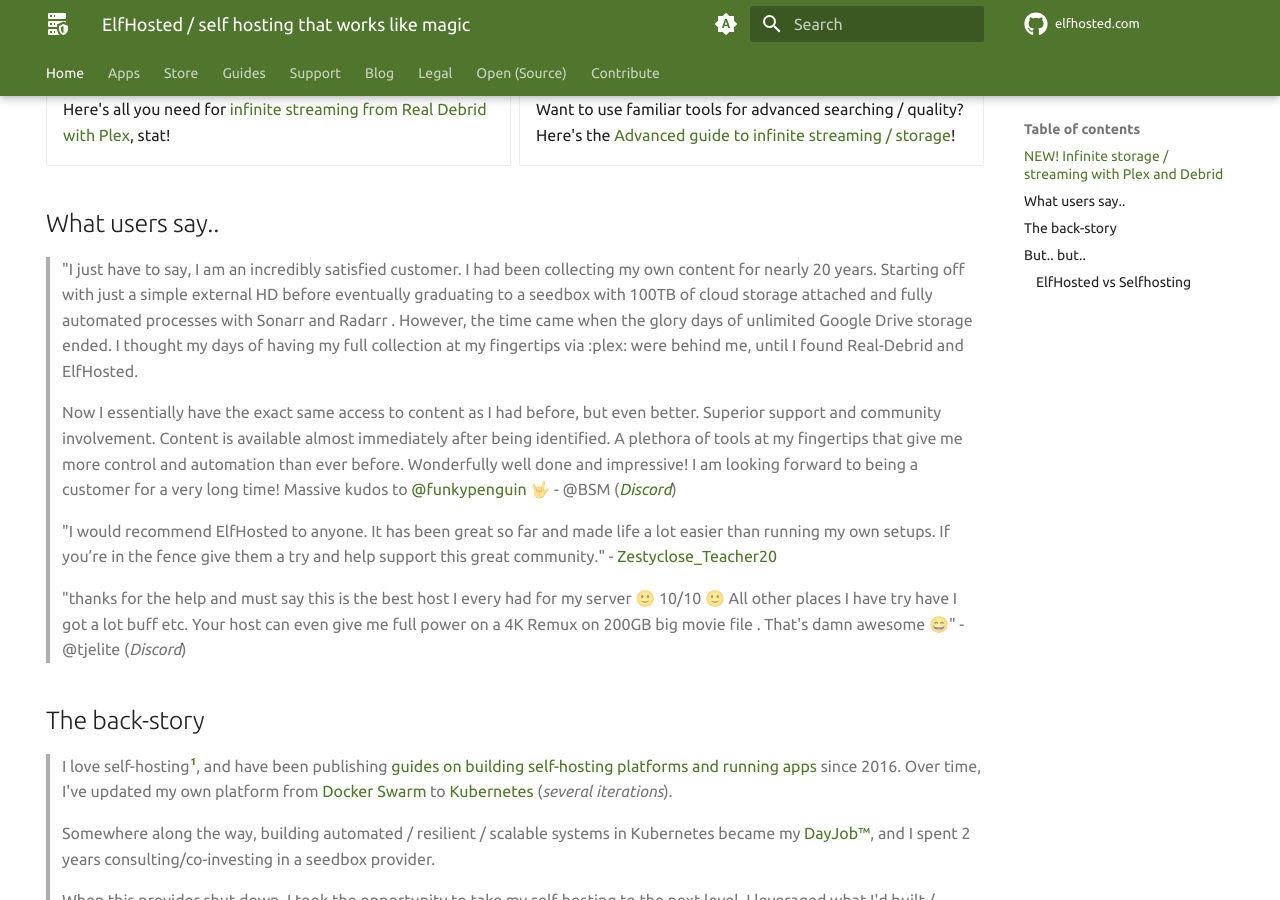
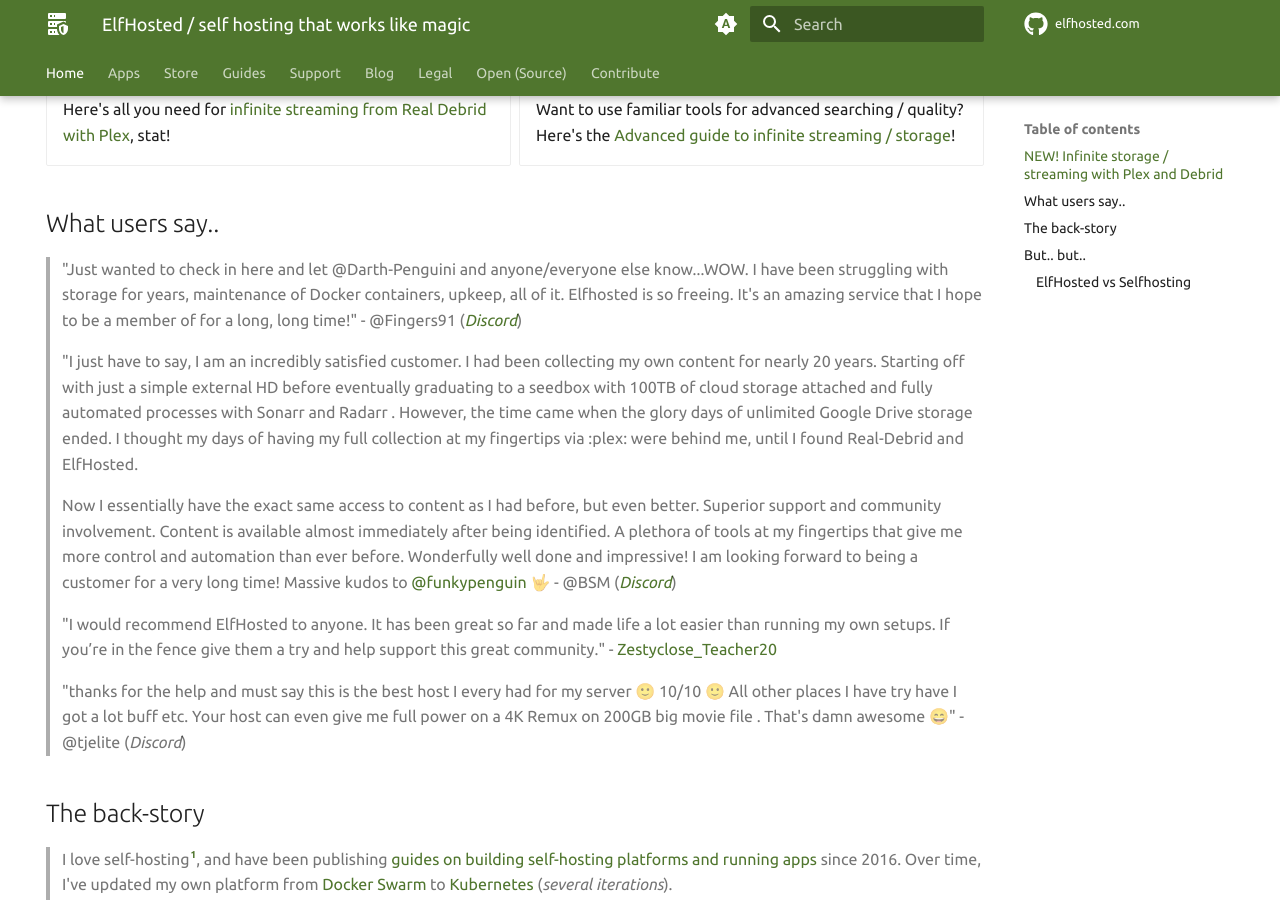
Before and after one commit to elfhosted/elfhosted.com, an MkDocs documentation site: the page built from docs/index.md, in a window 1280 px wide and 900 px high, scrolled down 745 px. Built offline with MkDocs 1.6.1 and Material for MkDocs 9.7.7, drawn with Linux system fonts in a browser that asks for light colours; emoji names are drawn with the system emoji font; a script that is not in the unit is left out; plug-ins that fetch from the network failed and are left out; comment, search, counter and statistics services are not loaded.

Commit message:
Add testimonial
Signed-off-by: David Young <davidy@funkypenguin.co.nz>

```diff
--- a/docs/index.md
+++ b/docs/index.md
@@ -48,6 +48,8 @@ Recently (2024), a selection of our apps used to integrate media streaming (Plex
 
 ## What users say..
 
+> "Just wanted to check in here and let \@Darth-Penguini and anyone/everyone else know...WOW. I have been struggling with storage for years, maintenance of Docker containers, upkeep, all of it. Elfhosted is so freeing. It's an amazing service that I hope to be a member of for a long, long time!"  - \@Fingers91 (*[Discord](https://discord.com/channels/396055506072109067/1118645576884572303/1233758587835383908)*)
+
 > "I just have to say, I am an incredibly satisfied customer. I had been collecting my own content for nearly 20 years. Starting off with just a simple external HD before eventually graduating to a seedbox with 100TB of cloud storage attached and fully automated processes with Sonarr and Radarr . However, the time came when the glory days of unlimited Google Drive storage ended. I thought my days of having my full collection at my fingertips via :plex: were behind me, until I found Real-Debrid and ElfHosted.
 >
 > Now I essentially have the exact same access to content as I had before, but even better. Superior support and community involvement. Content is available almost immediately after being identified. A plethora of tools at my fingertips that give me more control and automation than ever before. Wonderfully well done and impressive! I am looking forward to being a customer for a very long time! Massive kudos to @funkypenguin 🤟 - \@BSM (*[Discord](https://discord.com/channels/396055506072109067/1118645576884572303/1233057353390231655)*)
```
